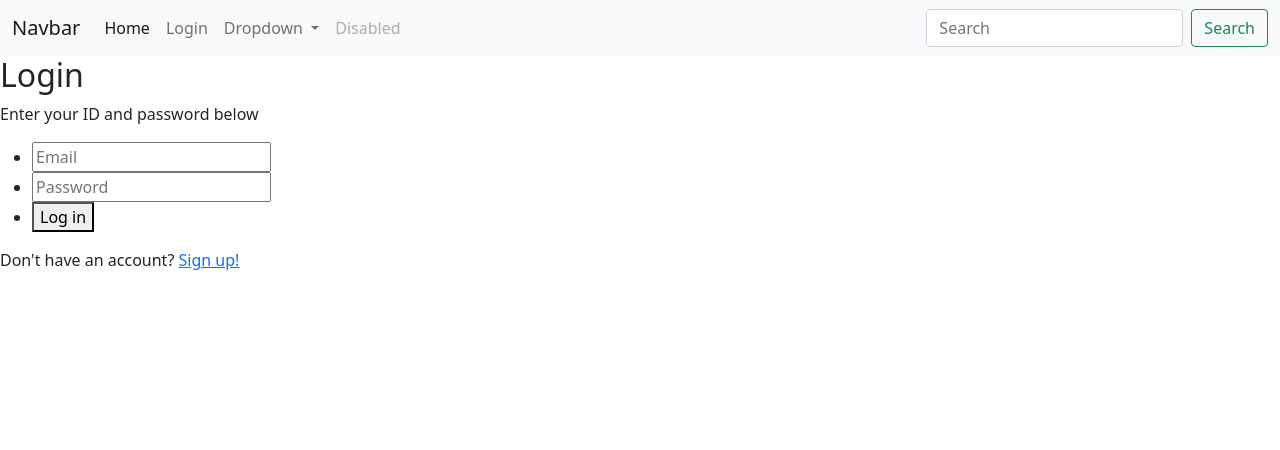
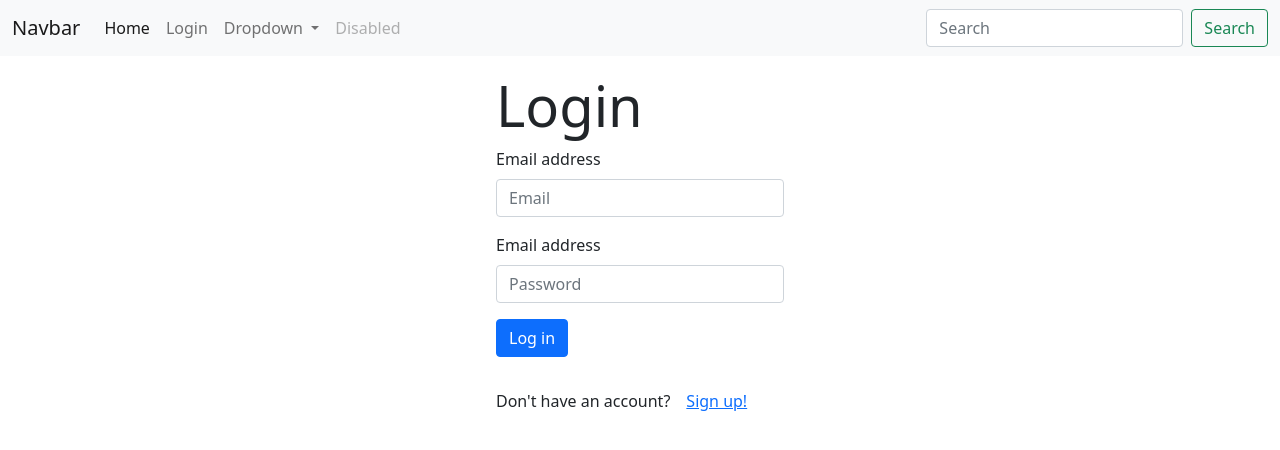
Before and after one commit to Ahallal91/CCA3-CloudFitness, a Flask app: page /login in a window 1280 px wide. Shown: the top 450 px of the page. Run offline with Flask 2, Linux system fonts and the light colour scheme; some libraries are stand-ins or nearby versions.

Commit message:
style: login style, feature: register user cognito

```diff
--- a/app/session/login.py
+++ b/app/session/login.py
@@ -7,17 +7,20 @@ login_bp = Blueprint(
     static_folder='static'
 )
 
-secret_key = "6LdjNssaAAAAACf7R0kBGYlC1NqCHOaSpm44Pf_B"
-recaptcha_url = "https://www.google.com/recaptcha/api/siteverify"
+recaptcha_secret_key = "6LdjNssaAAAAACf7R0kBGYlC1NqCHOaSpm44Pf_B"
 
 @login_bp.route("/login", methods=["GET", "POST"])
 def login():
     if request.method == 'GET':
         return render_template("login.html")
     if request.method =='POST':
+        with open('app/config.json') as f:
+            data = json.load(f)
+        recaptcha_url = data.get('recaptcha-api', 'url')
+
         # verify with API
-        result = requests.post(recaptcha_url, data={
-            'secret': secret_key,
+        result = requests.post(recaptcha_url['url'], data={
+            'secret': recaptcha_secret_key,
             'response': request.form['g-recaptcha-response'],
             'remoteip': request.remote_addr,
         }).content
--- a/app/session/templates/login.html
+++ b/app/session/templates/login.html
@@ -1,33 +1,35 @@
 {% extends "layout.html" %} {% block title %}Login{% endblock %} {% block content %}
+<div class="w-25 p-3 container-sm">
 <form method="POST">
-  <div class="center-box with-shadow">
-    <header class="form-header">
-      <h2>Login</h2>
+    <header class="mx-10">
+      <h2 class="display-4">Login</h2>
       {{ macros.print_flash_messages() }}
-      <p>Enter your ID and password below</p>
     </header>
-    <div class="login-fields">
-      <ul class="no-bullet">
-        <li><input name="email" class="input-field" type="text" placeholder="Email" required /></li>
-        <li>
-          <input
-            name="password"
-            class="input-field"
-            type="password"
-            placeholder="Password"
-            required
-          />
-        </li>
-        <div class="g-recaptcha" data-sitekey="6LdjNssaAAAAAJ1Rcuu80p-mTpExNkIOAHqs_L20"></div>
-        </button>
-        <li><button type="submit" class="login-button">Log in</button></li>
-      </ul>
-      <p style="margin: 0 auto">
-        Don't have an account? <a href="{{ url_for('register_bp.register')}}">Sign up!</a>
-      </p>
+    <div class="mb-3">
+      <label class="form-label">Email address</label>
+      <input type="email" class="form-control" id="email" placeholder="Email" required>
     </div>
+    <div class="mb-3">
+      <label class="form-label">Email address</label>
+      <input type="password" class="form-control" id="password" placeholder="Password" required>
+    </div>
+    <div class="mb-3">
+    <div class="g-recaptcha" data-sitekey="6LdjNssaAAAAAJ1Rcuu80p-mTpExNkIOAHqs_L20"></div>
+    </button>
   </div>
+  <div class="mb-3">
+    <button type="submit" class="btn btn-primary mb-3">Log in</button>
+  </div>
+  <div class="mb-3 row g-3">
+    <div class="col-auto">
+      <label for="staticEmail2">Don't have an account?</label>
+    </div>
+    <div class="col-auto">
+        <a href="{{ url_for('register_bp.register')}}">Sign up!</a>
+    </div>
+    </div>
 </form>
+</div>
 
 <script>
   function onSubmit(token) {
--- a/app/templates/macros.html
+++ b/app/templates/macros.html
@@ -1,9 +1,4 @@
-{% macro print_flash_messages() %}
-{% with messages = get_flashed_messages(with_categories=true) %}
-    {% if messages %}
-        {% for category, message in messages %}
-            <p class="{{ category }}">{{ message }}</p>
-        {% endfor %}
-    {% endif %}
-{% endwith %}
-{% endmacro %}
+{% macro print_flash_messages() %} {% with messages = get_flashed_messages(with_categories=true) %}
+{% if messages %} {% for category, message in messages %}
+<p class="text-danger {{ category }}">{{ message }}</p>
+{% endfor %} {% endif %} {% endwith %} {% endmacro %}
--- a/requirements.txt
+++ b/requirements.txt
@@ -4,3 +4,5 @@ itsdangerous==1.1.0
 Jinja2==2.10.3
 MarkupSafe==1.1.1
 Werkzeug==1.0.1
+boto3==1.17.69
+requests
```
Also changed, not shown: app/config.json (added, +10 -0 lines), app/session/register.py (+24 -2 lines).
